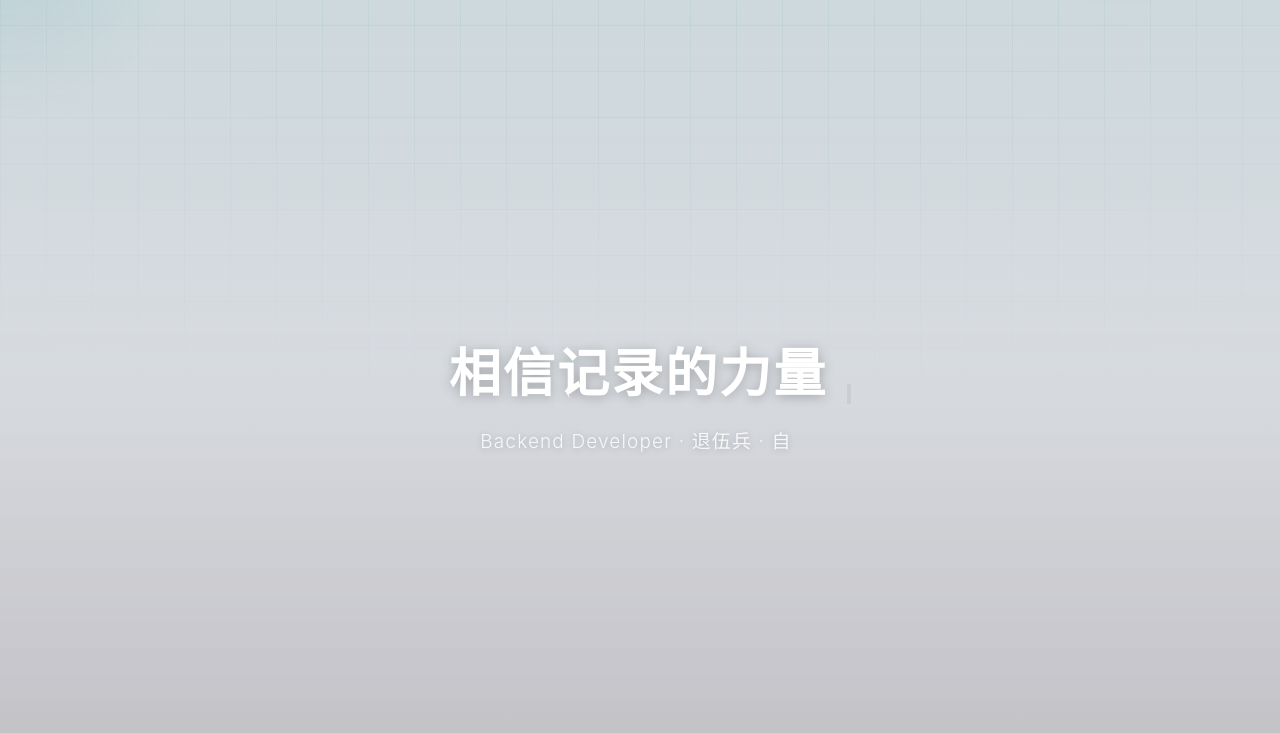
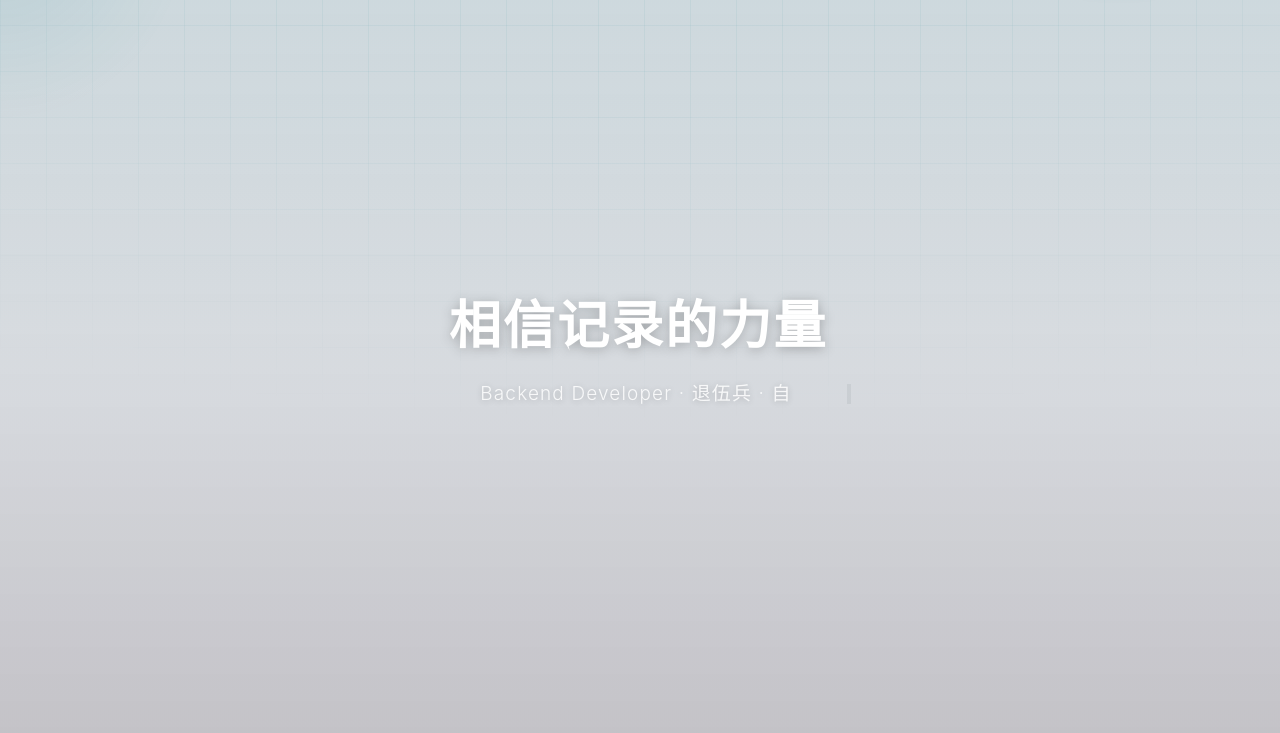
Before and after one commit to lyq1601468159/restart-blog, a website: page public/index.html in a window 1280 px wide. Shown: the part 67-800 px from the top of the page. Drawn offline with Linux system fonts and the light colour scheme; no server answers.

Commit message:
Hero标题上移避开人物

```diff
--- a/public/style.css
+++ b/public/style.css
@@ -1017,6 +1017,7 @@
   position: relative; z-index: 2;
   text-align: center;
   padding: 20px;
+  margin-top: -12vh;
 }
 .hero-big-title {
   font-size: clamp(32px, 5vw, 52px); font-weight: 700;
```
